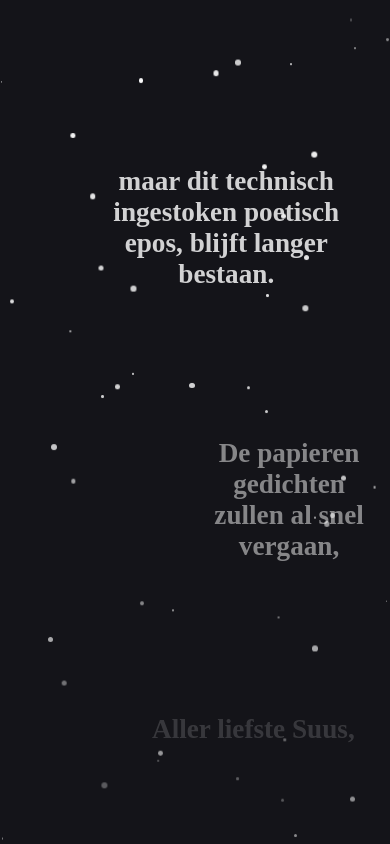
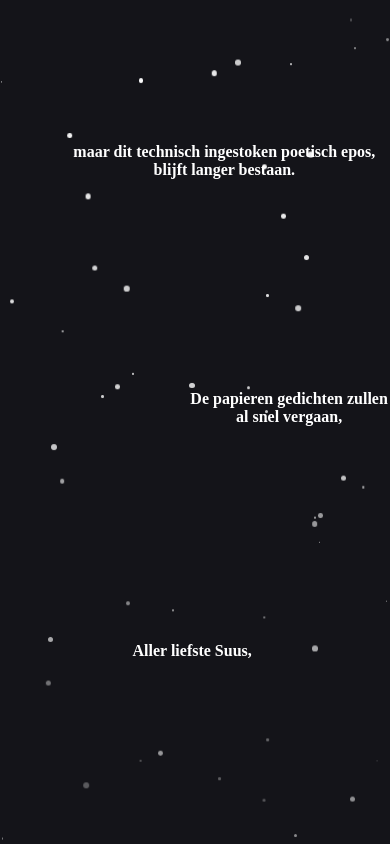
Before and after one commit to tpotjj/suus, a Django app: page / in a window 390 px wide. Run offline with Django 5.2, Linux system fonts and the light colour scheme; some libraries are stand-ins or nearby versions.

Commit message:
CSS improvements

```diff
--- a/src/static/css/home-page.css
+++ b/src/static/css/home-page.css
@@ -31,7 +31,6 @@
     pointer-events: none;
 }
 
-
 @keyframes fall {
     0% {
         opacity: 0;
@@ -56,7 +55,7 @@
     }
     100% {
         opacity: 0.25;
-        transform: translate(10vw, 100vh);
+        transform: translate(5vw, 100vh); /* Keep at 5vw */
     }
 }
 
@@ -74,21 +73,20 @@
 .falling-line {
     position: absolute;
     top: -10%;
-    font-size: 1.7rem;
+    font-size: 1.4rem; /* Slightly reduced again */
     font-weight: bold;
     color: white;
     opacity: 0.8;
     white-space: normal;
     word-wrap: break-word;
-    max-width: 90%;
-    padding: 0 5vw;
-    margin: 0 auto;
+    max-width: 73%; /* More restrictive max-width */
+    padding: 0;
+    margin: 0;
     text-align: center;
     animation: text-fall 10s linear forwards;
     left: 50%;
     transform: translateX(-50%);
 }
-
 
 .falling-icon {
     position: absolute;
@@ -106,8 +104,11 @@
     10% {
         opacity: 1;
     }
+    95% {
+        opacity: 1;
+    }
     100% {
-        transform: translateY(110vh);
+        transform: translateY(100vh);
         opacity: 0;
     }
 }
@@ -125,3 +126,15 @@
         opacity: 0;
     }
 }
+
+/* Media Query for Mobile Devices */
+@media (max-width: 768px) {
+    .falling-line {
+        font-size: 1.0rem; /* Further reduced for mobile */
+        max-width: 83%; /* Slightly wider for mobile */
+    }
+
+    .falling-icon {
+        max-height: 35px; /* Reduced icon size for smaller screens */
+    }
+}
```
Lines whose indentation alone changed are shown as unchanged.
